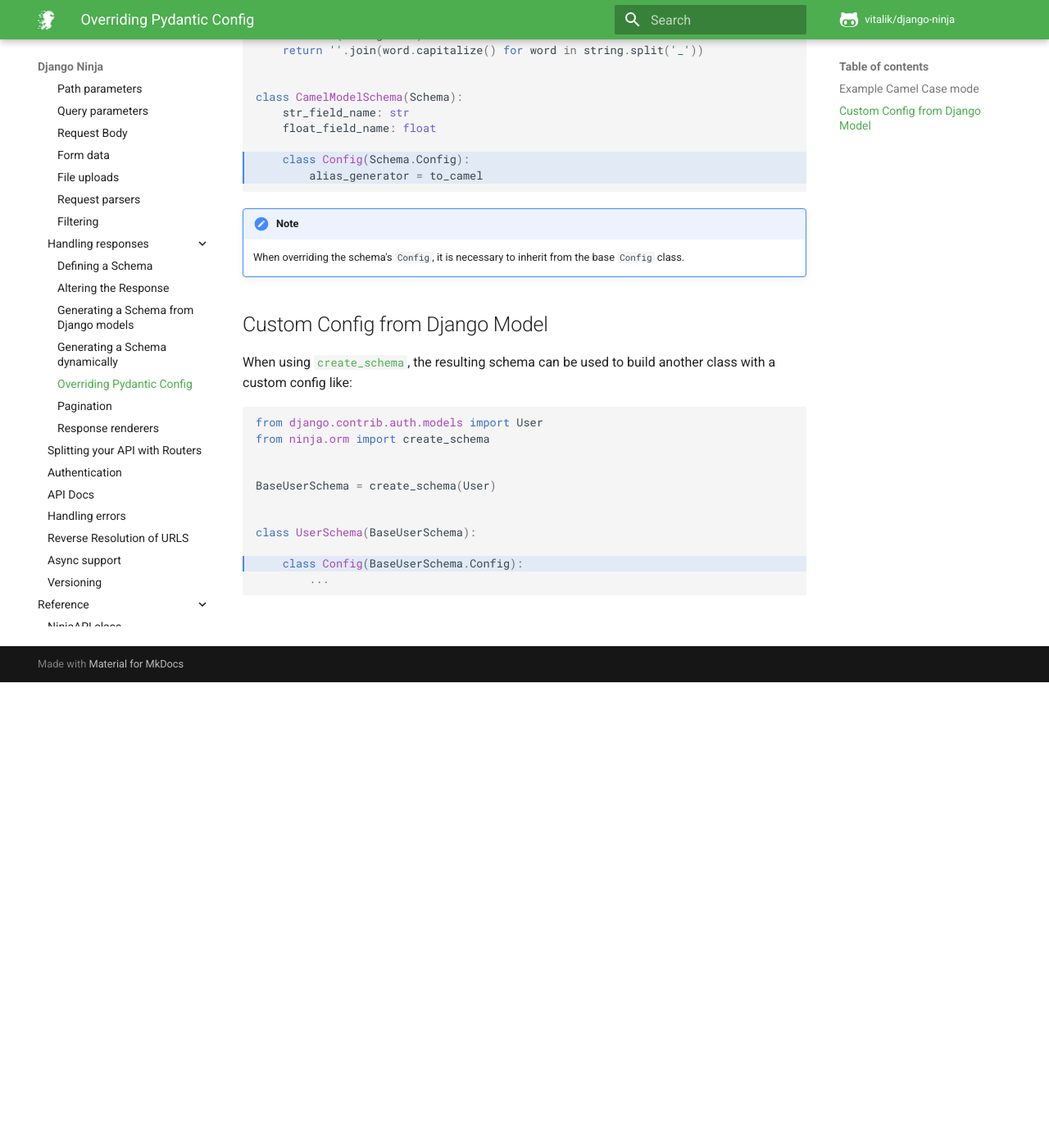
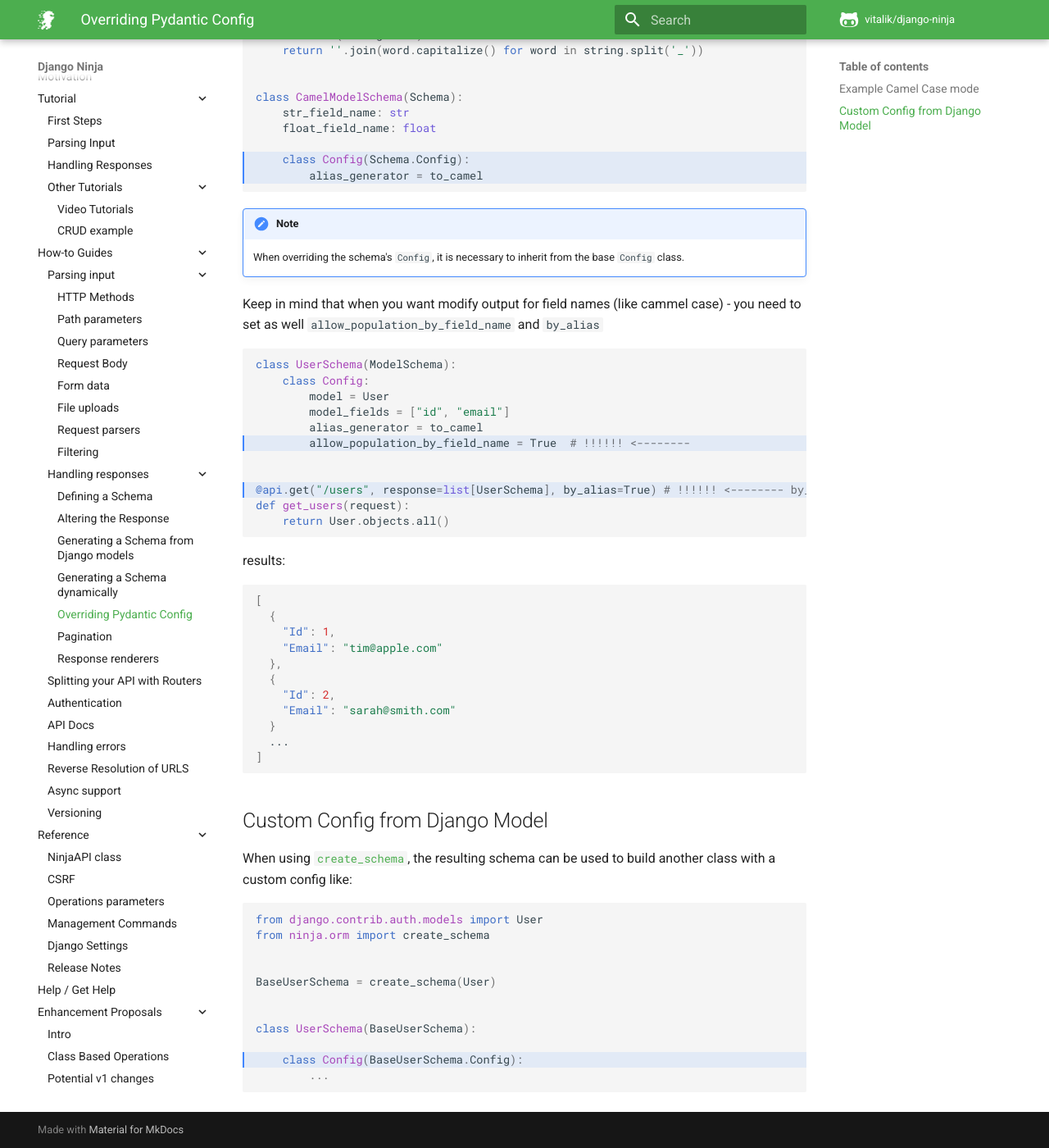
Before and after one commit to rainbow1016/django-master, an MkDocs documentation site: the page built from docs/docs/guides/response/config-pydantic.md, in a window 1280 px wide and 1400 px high, scrolled down 568 px. Shown: the whole window at 82% size. Built offline with MkDocs 1.6.1 and Material for MkDocs 9.7.7, drawn with Linux system fonts in a browser that asks for light colours; comment, search, counter and statistics services are not loaded.

Commit message:
Documentation for alias generator (#697)

````diff
--- a/docs/docs/guides/response/config-pydantic.md
+++ b/docs/docs/guides/response/config-pydantic.md
@@ -33,6 +33,40 @@ class CamelModelSchema(Schema):
 !!! note
     When overriding the schema's `Config`, it is necessary to inherit from the base `Config` class.
 
+Keep in mind that when you want modify output for field names (like cammel case) - you need to set as well  `allow_population_by_field_name` and `by_alias`
+
+```python hl_lines="6 9"
+class UserSchema(ModelSchema):
+    class Config:
+        model = User
+        model_fields = ["id", "email"]
+        alias_generator = to_camel
+        allow_population_by_field_name = True  # !!!!!! <--------
+
+
+@api.get("/users", response=list[UserSchema], by_alias=True) # !!!!!! <-------- by_alias
+def get_users(request):
+    return User.objects.all()
+
+```
+
+results:
+
+```JSON
+[
+  {
+    "Id": 1,
+    "Email": "tim@apple.com"
+  },
+  {
+    "Id": 2,
+    "Email": "sarah@smith.com"
+  }
+  ...
+]
+
+```
+
 ## Custom Config from Django Model
 
 When using [`create_schema`](../django-pydantic-create-schema/#create_schema), the resulting
````
